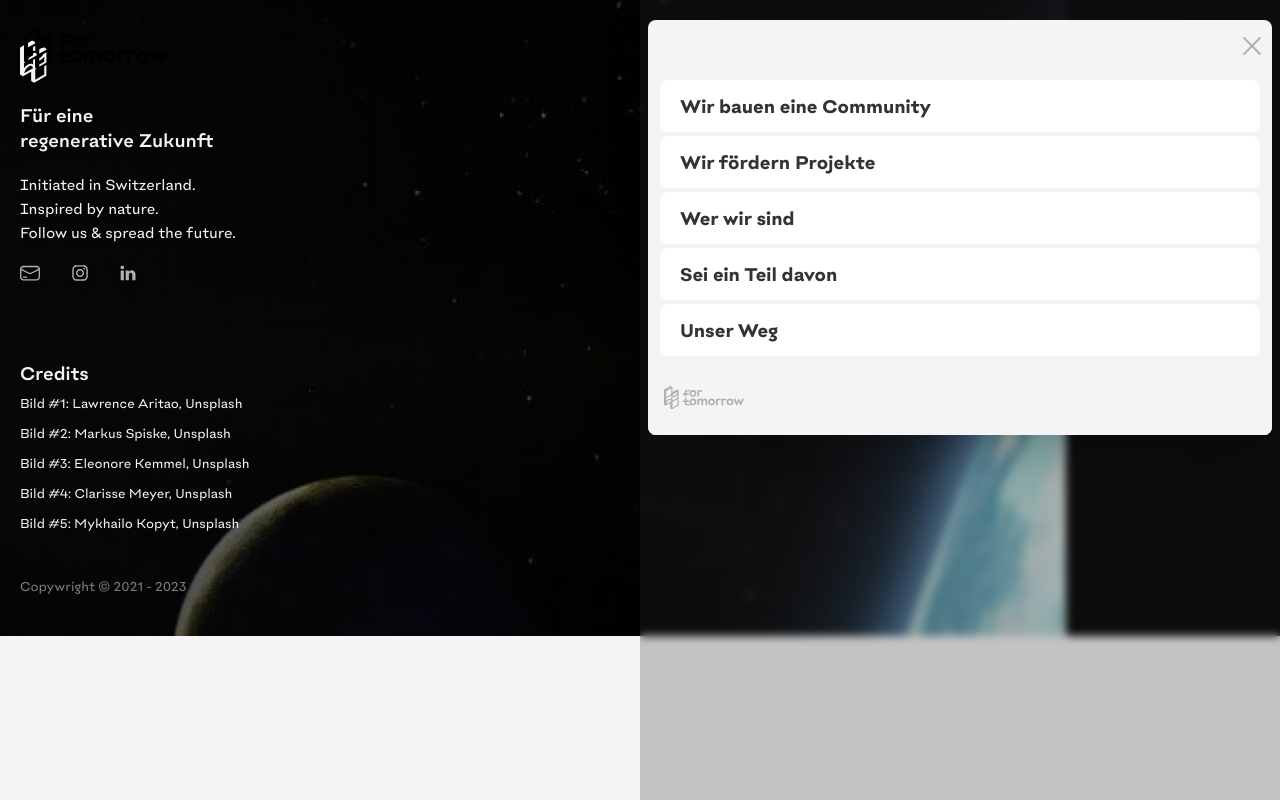
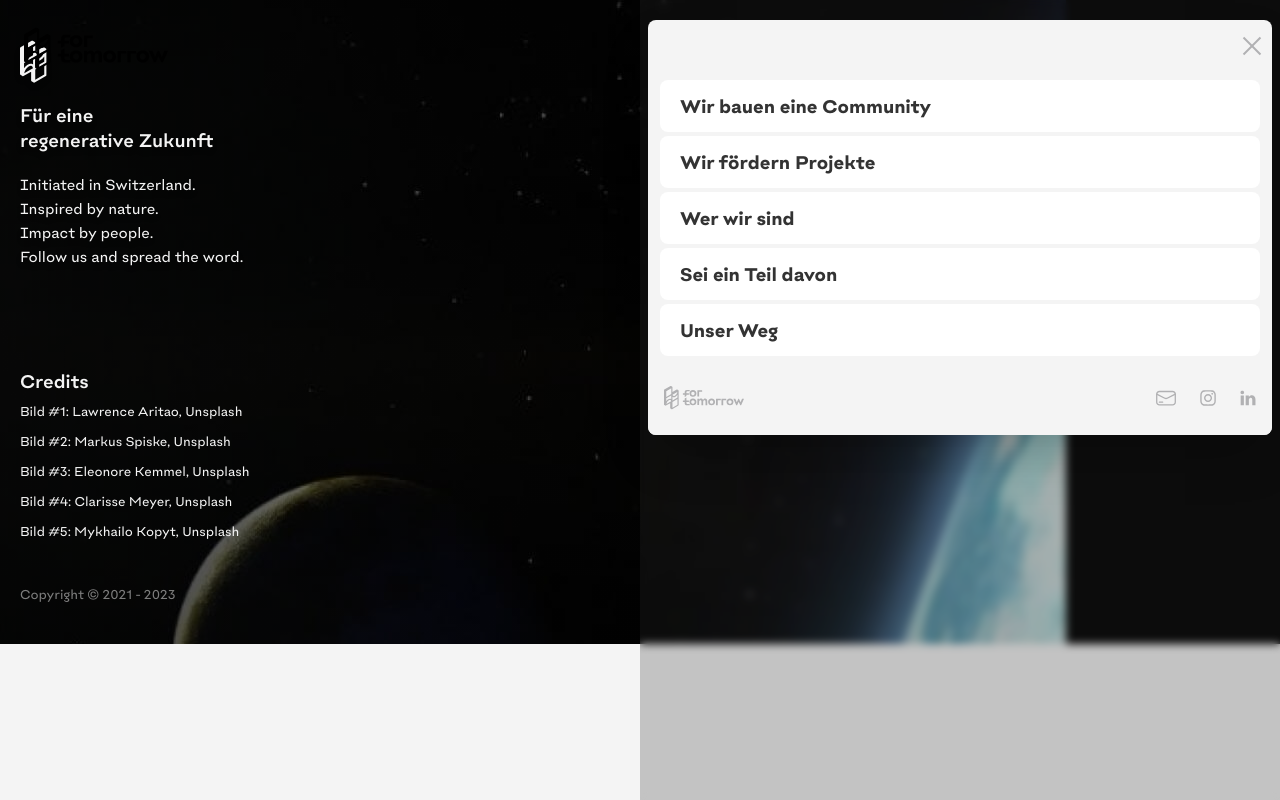
Before and after one commit to maroluke/remorrow, a Vue app: page /glossar in a window 1280 px wide. Both pictures are taken after a click on the element 1236 px from the left and 48 px from the top of the page. Built offline with nearby package versions, Linux system fonts and the light colour scheme.

Commit message:
update footer sentences

```diff
--- a/src/components/ContactIcons.vue
+++ b/src/components/ContactIcons.vue
@@ -13,13 +13,18 @@ export default {
         EmailIcon,
         LinkedinIcon,
         InstagramIcon,
-        TwitterIcon,
         IconLogo,
         RouterLink,
     },
-    setup() {
-        const navigationState = useNavigationStore();
-        return { navigationState };
+    data() {
+        return {
+            navigationLinks: [],
+            contactIcons: {},
+            navigationState: {},
+        };
+    },
+    created() {
+        this.navigationState = useNavigationStore();
     },
 };
 </script>
@@ -30,10 +35,7 @@ export default {
 			<IconLogo class="fill-silver w-20" />
 		</RouterLink>
 
-		<!-- divider -->
-		<!-- <div class="w-0.5 h-10 bg-silver opacity-10"></div> -->
-
-		<ul class="contact-icons flex justify-end gap-6 flex-grow">
+        <ul class=" flex justify-end gap-6 flex-grow">
 			<li>
 				<RouterLink to="#">
                     <EmailIcon class="fill-silver h-4 text-coal" />
@@ -51,11 +53,6 @@ export default {
                     <LinkedinIcon class="fill-silver h-4 text-coal" />
                 </a>
             </li>
-			<!-- <li>
-				<a href="#"
-					><TwitterIcon class="stroke-silver h-4 text-coal"
-				/></a>
-			</li> -->
 		</ul>
 	</div>
 </template>
--- a/src/components/Footer.vue
+++ b/src/components/Footer.vue
@@ -80,7 +80,8 @@ export default {
             <p class="font-normal mt-5 text-base">
                 Initiated in Switzerland.<br />
                 Inspired by nature.<br />
-                Follow us & spread the future.
+                Impact by people.<br />
+                Follow us and spread the word.
             </p>
 
             <div class="contact-icons flex gap-8"></div>
@@ -105,6 +106,6 @@ export default {
             </ul>
         </div>
 
-        <p class="text-sm font-normal mt-10 opacity-50 z-20">Copywright © 2021 - 2023</p>
+        <p class="text-sm font-normal mt-10 opacity-50 z-20">Copyright © 2021 - 2023</p>
     </footer>
 </template>
```
